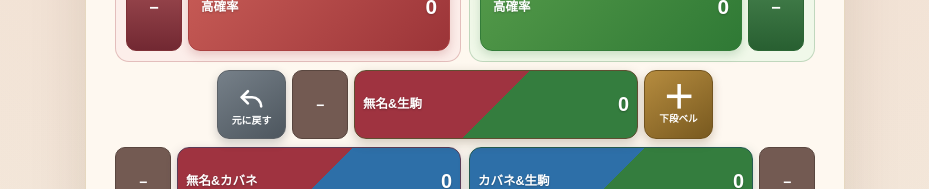
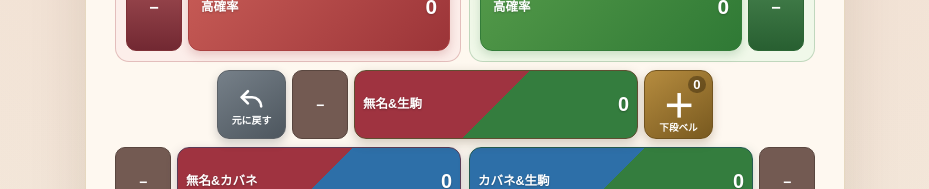
Before and after one commit to umedademu/suisoku, a Next.js app: page /kabaneri2 in a window 1280 px wide. Shown: the part 575-764 px from the top of the page, without its empty margins (175-1104 px from the left). Built offline with nearby package versions, Linux system fonts and the light colour scheme.

Commit message:
下段ベルボタンに現在回数を表示

```diff
--- a/app/globals.css
+++ b/app/globals.css
@@ -1209,6 +1209,21 @@ a {
   border-color: #72541f;
   background: linear-gradient(145deg, #b68c3f, #78591f);
   box-shadow: 0 4px 10px rgba(95, 68, 23, 0.25);
+  padding: 20px 3px 2px;
+}
+
+.character-lower-bell-quick-count {
+  position: absolute;
+  top: 5px;
+  right: 6px;
+  min-width: 18px;
+  border-radius: 999px;
+  background: rgba(45, 30, 8, 0.42);
+  padding: 2px 5px;
+  font-size: 0.82rem;
+  font-weight: 800;
+  line-height: 1;
+  text-align: center;
 }
 
 .character-lower-bell-quick-symbol {
--- a/app/kabaneri2/page.tsx
+++ b/app/kabaneri2/page.tsx
@@ -1909,9 +1909,11 @@ function CharacterActionHistoryButton({
 }
 
 function CharacterLowerBellQuickButton({
+  count,
   step,
   onClick
 }: {
+  count: number;
   step: -1 | 1;
   onClick: () => void;
 }) {
@@ -1919,11 +1921,12 @@ function CharacterLowerBellQuickButton({
 
   return (
     <button
-      aria-label={`下段ベルを1${isIncrement ? "増やす" : "減らす"}（上部ショートカット）`}
+      aria-label={`下段ベルを1${isIncrement ? "増やす" : "減らす"}（現在${count}回・上部ショートカット）`}
       className="character-side-square-button character-side-square-button-right character-lower-bell-quick-button"
       type="button"
       onClick={onClick}
     >
+      <span className="character-lower-bell-quick-count">{count}</span>
       <span aria-hidden="true" className="character-lower-bell-quick-symbol">
         {isIncrement ? "＋" : "−"}
       </span>
@@ -3188,6 +3191,10 @@ export default function Kabaneri2Page() {
                       onClick={handleUndo}
                     />
                     <CharacterLowerBellQuickButton
+                      count={Math.max(
+                        0,
+                        Math.floor(toNumber(inputValues.lowerBells ?? ""))
+                      )}
                       step={1}
                       onClick={() => handleCountInputStep("lowerBells", 1)}
                     />
@@ -3246,6 +3253,10 @@ export default function Kabaneri2Page() {
                         onClick={handleRedo}
                       />
                       <CharacterLowerBellQuickButton
+                        count={Math.max(
+                          0,
+                          Math.floor(toNumber(inputValues.lowerBells ?? ""))
+                        )}
                         step={-1}
                         onClick={() => handleCountInputStep("lowerBells", -1)}
                       />
--- a/lib/app-info.ts
+++ b/lib/app-info.ts
@@ -1,3 +1,3 @@
-export const APP_VERSION = "1.51";
+export const APP_VERSION = "1.52";
 
 export const APP_TITLE = `推測ツールv${APP_VERSION}`;
```
Also changed, not shown: 1 other file (tests, documents, lock files or other folders).
